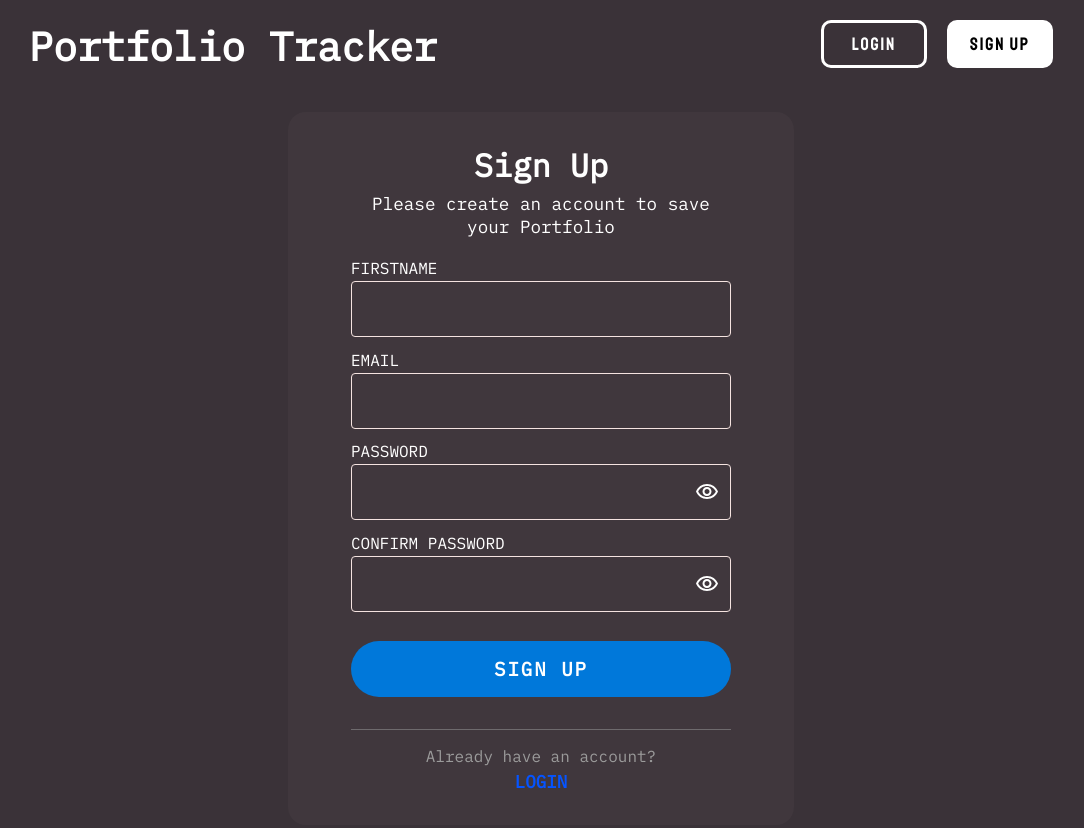
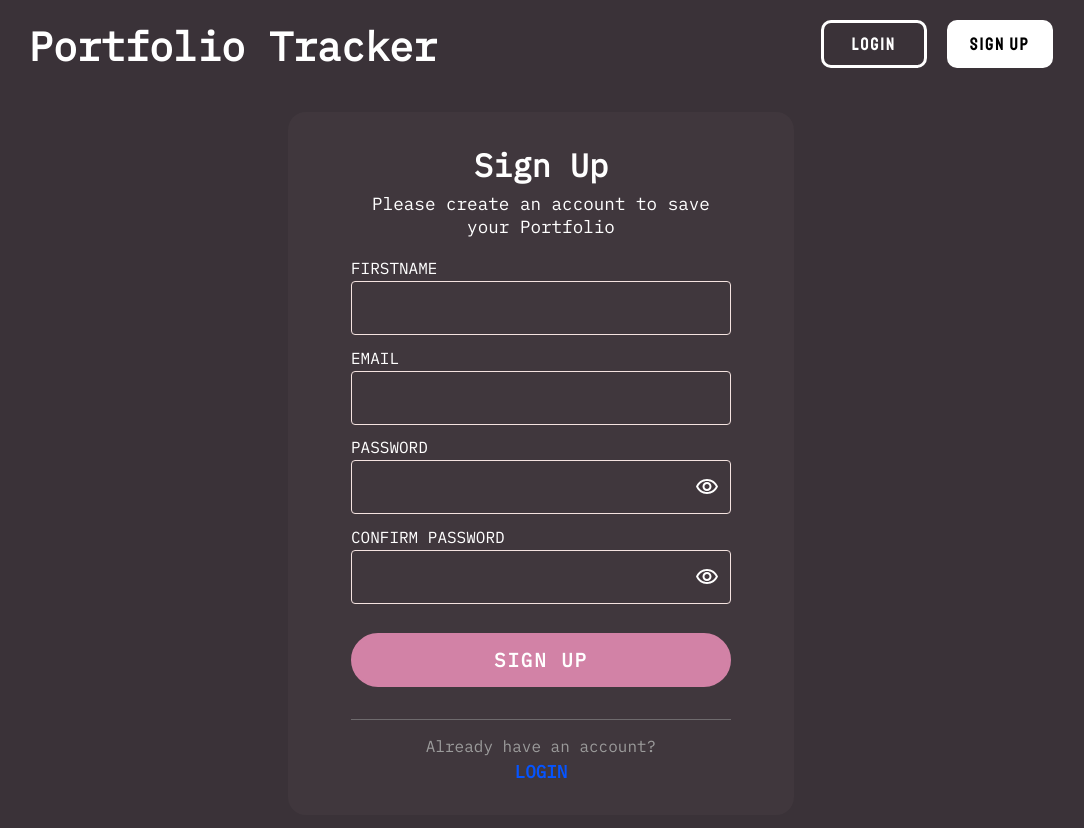
Before and after one commit to JonoMitter/portfolio-tracker, a React (Create React App) app in the folder frontend/: page /signup in a window 1280 px wide. Shown: the top 828 px of the page, without its empty margins (99-1183 px from the left). Built offline with nearby package versions, Linux system fonts and the light colour scheme; no server answers.

Commit message:
fixed login/signup button sizing and changed colours

```diff
--- a/frontend/src/pages/styles/Form.scss
+++ b/frontend/src/pages/styles/Form.scss
@@ -42,7 +42,7 @@ label {
 .input {
   box-sizing: border-box;
   width: 100%;
-  min-height: 56px;
+  min-height: 54px;
   padding: 12px;
   border: 1px solid var(--light);
   border-radius: 4px;
@@ -78,6 +78,7 @@ label {
 }
 
 .form-button {
+  box-sizing: border-box;
   display: block;
   text-decoration: none;
   font-size: 1.2em;
@@ -86,11 +87,11 @@ label {
   width: 100%;
   border: none;
   outline: none;
-  padding: 13px;
+  padding: 10px 20px;
   margin-top: 1.5em;
   border-radius: 30px;
   cursor: pointer;
-  min-height: 56px;
+  min-height: 54px;
   font-weight: bold;
   transition: all 0.3s;
 }
@@ -120,32 +121,35 @@ label {
 }
 
 /*
- *  Page Specific Button Classes
+ *  Specific Button Classes
  */
+
 .login-button {
   color: rgb(255, 255, 255);
-  background-color: var(--main);
+  background: none;
+  border: 3px solid var(--main);
 }
 
 .login-button:hover {
-  background-color: var(--main-darker);
-  box-shadow: 0 0 3px var(--main-darker);
+  background-color: var(--main);
+  box-shadow: 0 0 5px var(--main);
 }
 
 .signup-button {
   color: rgb(255, 255, 255);
-  background-color: rgb(0, 120, 218);
+  border: 3px solid var(--main);
+  background-color: var(--main);
 }
 
 .signup-button:hover {
-  color: rgb(0, 0, 0);
-  background-color: rgb(255, 255, 255);
-  box-shadow: 0 0 3px rgb(255, 255, 255);
+  background-color: var(--main-darker);
+  box-shadow: 0 0 5px var(--main);
 }
 
 /*
- *  FormPasswordInput Classes
+ *  Password Input Classes
  */
+
 .grid-two-cols {
   display: grid;
   grid-template-columns: 1fr 1fr;
@@ -174,11 +178,11 @@ label {
 .input-nofocus {
   box-sizing: border-box;
   width: 100%;
-  min-height: 54px;
   padding: 12px 4px 12px 12px;
   background-color: inherit;
   color: white;
   outline: none;
+  min-height: 52px;
 }
 
 .input-nofocus:focus {
```
